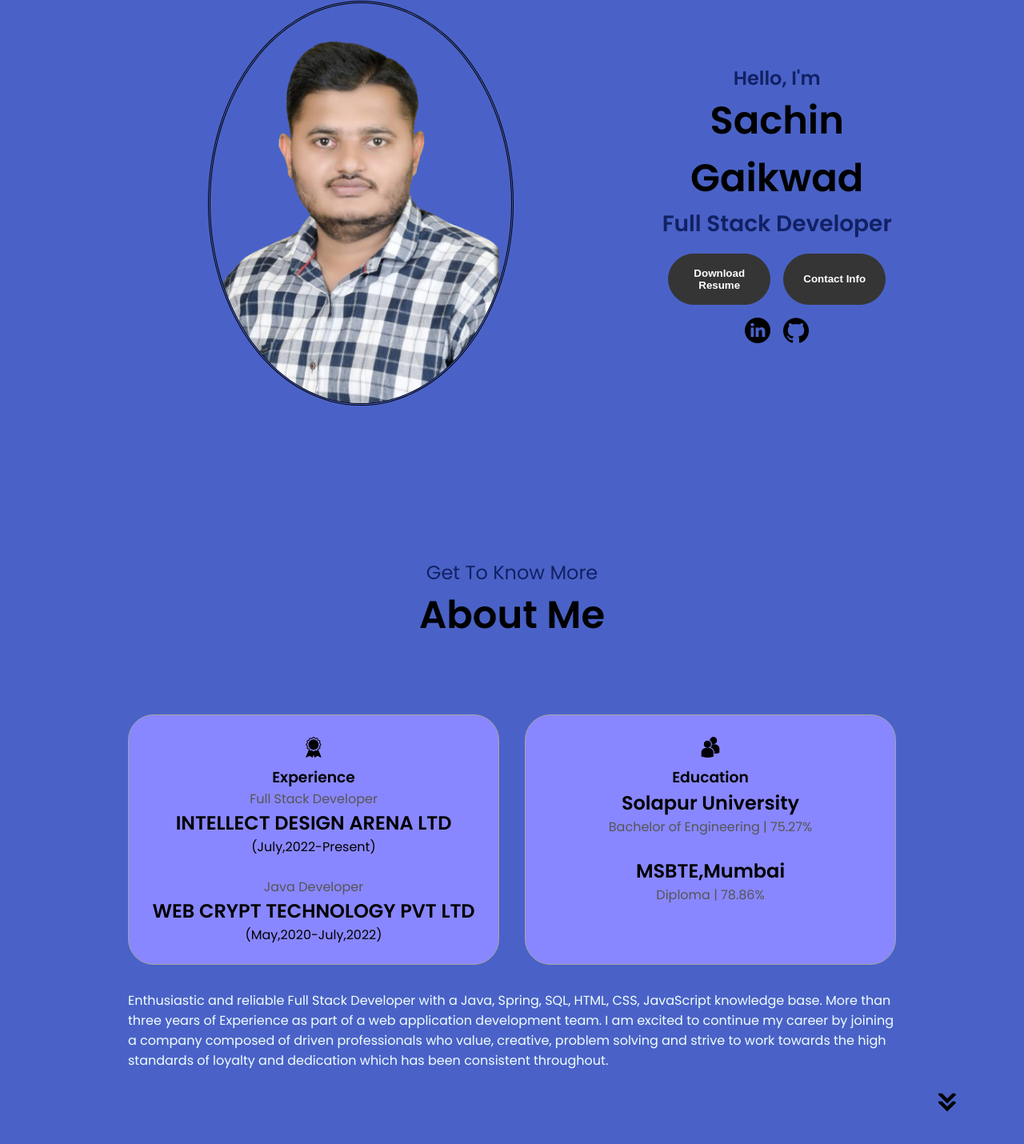
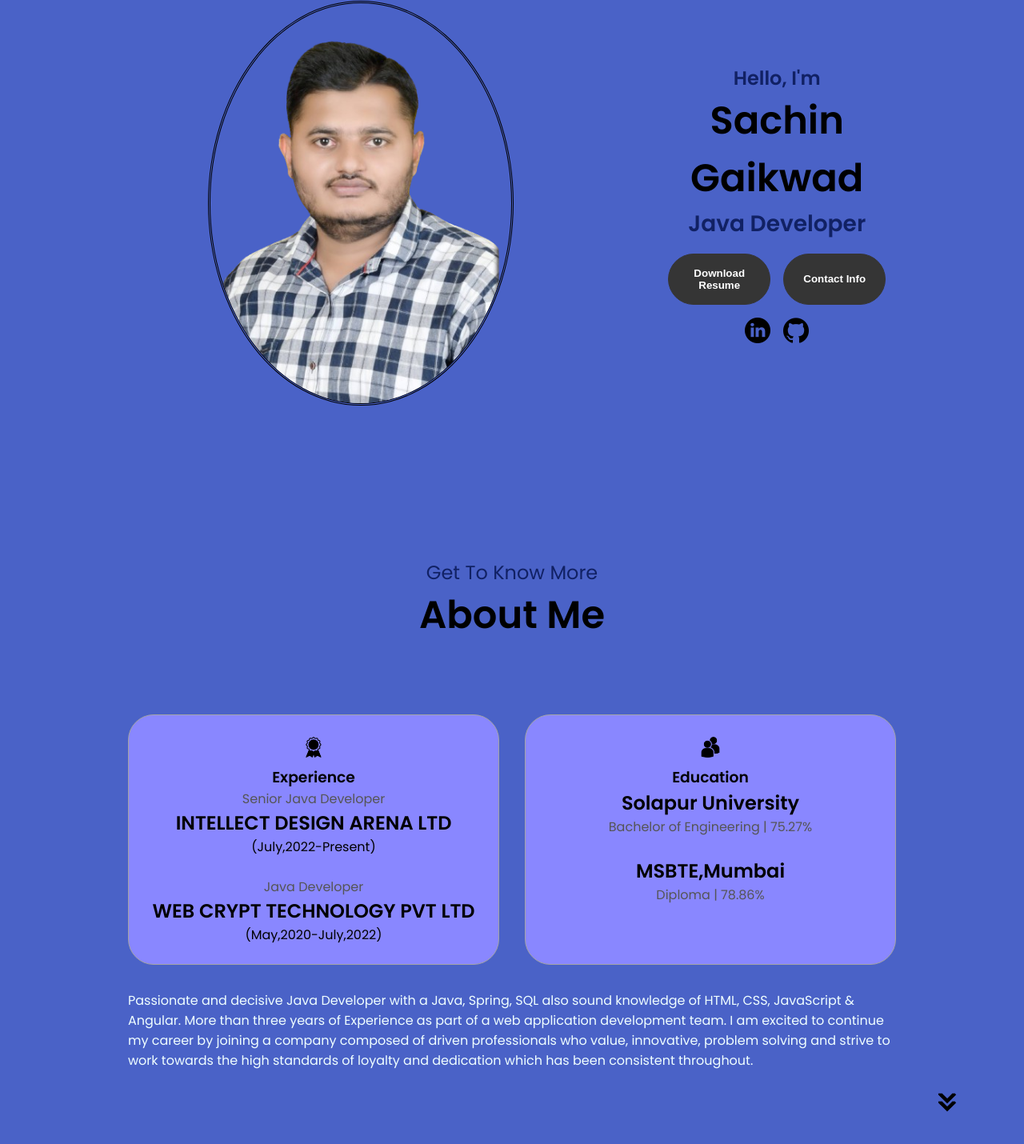
Before and after one commit to sachindgaikwad0/MyPortfolio, a plain HTML site: page index.html in a window 1280 px wide. Shown: the part 230-1660 px from the top of the page at 80% size. Drawn offline with Linux system fonts and the light colour scheme.

Commit message:
Update index.html

```diff
--- a/index.html
+++ b/index.html
@@ -43,7 +43,7 @@
       <div class="section__text">
         <p class="section__text__p1">Hello, I'm</p>
         <h1 class="title">Sachin Gaikwad</h1>
-        <p class="section__text__p2">Full Stack Developer</p>
+        <p class="section__text__p2">Java Developer</p>
         <div class="btn-container">
           <button
             class="btn btn-color-1"
@@ -84,7 +84,7 @@
                 class="icon"
               />
               <h3>Experience</h3>
-              <p>Full Stack Developer<br><h1>INTELLECT DESIGN ARENA LTD</h1>(July,2022-Present)</p>
+              <p>Senior Java Developer<br><h1>INTELLECT DESIGN ARENA LTD</h1>(July,2022-Present)</p>
               <p><br />Java Developer<br><h1>WEB CRYPT TECHNOLOGY PVT LTD</h1>(May,2020-July,2022)</p>
 
             </div>
@@ -104,12 +104,7 @@
           </div>
           <div class="text-container">
             <p style="color: azure;">
-              Enthusiastic and reliable Full Stack Developer with a Java, Spring, SQL, HTML,
-CSS, JavaScript knowledge base. More than three years of Experience as part of a
-web application development team. I am excited to continue my career by joining a
-company composed of driven professionals who value, creative, problem solving
-and strive to work towards the high standards of loyalty and dedication which has
-been consistent throughout.
+              Passionate and decisive Java Developer with a Java, Spring, SQL also sound knowledge of HTML, CSS, JavaScript & Angular. More than three years of Experience as part of a web application development team. I am excited to continue my career by joining a company composed of driven professionals who value, innovative, problem solving and strive to work towards the high standards of loyalty and dedication which has been consistent throughout.
             </p>
           </div>
         </div>
```
